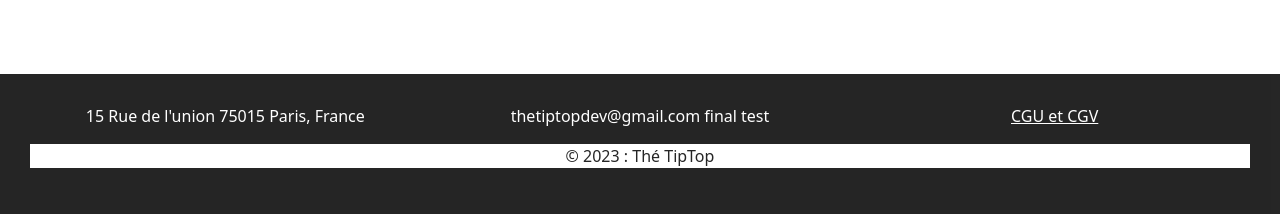
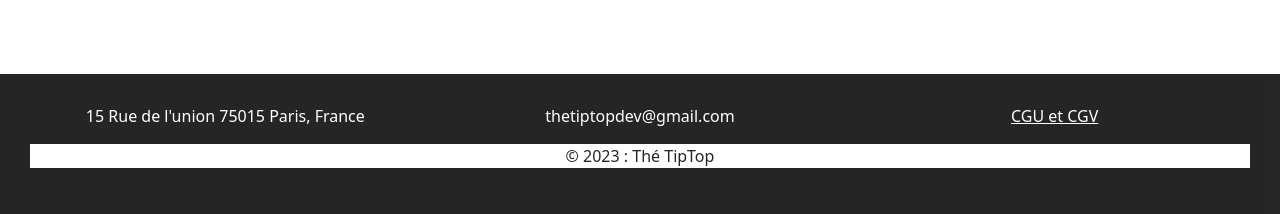
Before and after one commit to blaghmi97/SymfonyTipTop, a Symfony app: template templates/admin/jeu.html.twig in a window 1280 px wide. Shown: the part 651-865 px from the top of the page. Run offline with Twig, Linux system fonts and the light colour scheme; the template is opened without the code that fills it, so the values that code supplies are empty; some libraries are stand-ins or nearby versions; some web fonts are replaced.

Commit message:
Update base.html.twig

```diff
--- a/templates/base.html.twig
+++ b/templates/base.html.twig
@@ -59,7 +59,7 @@
             </div>
 
             <div class="col-md-4 col-4">
-            <p style="color:white;">thetiptopdev@gmail.com final test</p>
+            <p style="color:white;">thetiptopdev@gmail.com</p>
 
              </div>
              <div class="col-md-4 col-4">
```
